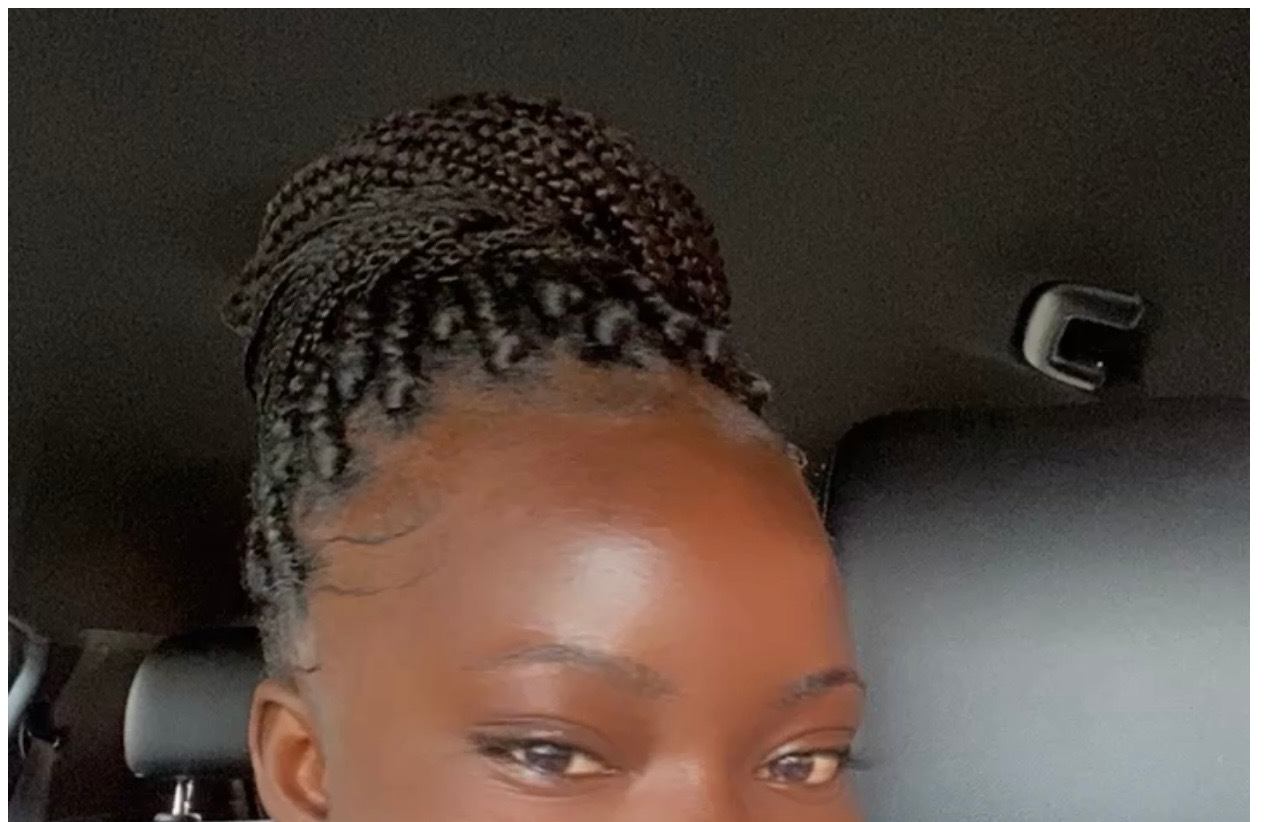
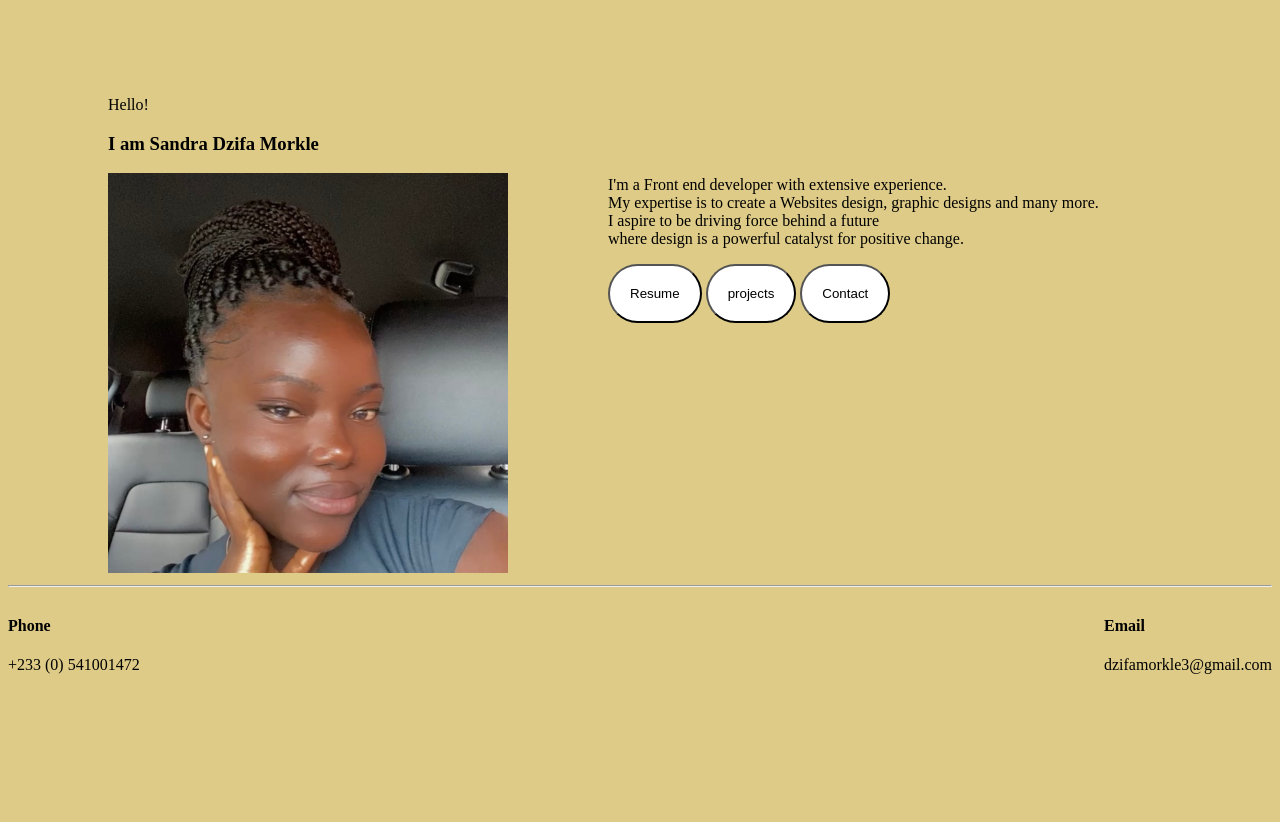
Before and after one commit to DzifaMorkle/domain-name, a plain HTML site: page dzifamorkle.html in a window 1280 px wide. Shown: the top 822 px of the page. After the commit the page ends 800 px from the top, so only its background shows below. Drawn offline with Linux system fonts and the light colour scheme.

Commit message:
porfolio edit

```diff
--- /dev/null
+++ b/dzifa.css
@@ -0,0 +1,35 @@
+img{
+    width: 400px;
+    height: 400px;
+
+
+}
+.game{
+    background-color: white;
+    border-radius: 200px;
+    padding: 20px
+}
+.soccer{
+    background-color: white;
+    border-radius: 200px;
+    padding: 20px;
+}
+.base{
+    background-color: white;
+    border-radius: 200px;
+    padding: 20px;
+}
+.field{
+    display: flex;
+    margin-left: 100px;
+    margin-top: 80px;
+
+
+
+}
+.grapes{
+    background-color:rgb(222, 203, 135)
+}
+.dot{
+    display: flex;
+    justify-content: space-between;
--- a/dzifamorkle.html
+++ b/dzifamorkle.html
@@ -3,13 +3,47 @@
   <head>
     <meta charset="UTF-8" />
     <meta name="viewport" content="width=device-width, initial-scale=1.0" />
-    <title>Document</title>
+    <title>dzidzi's portfolio</title>
+    <link rel="stylesheet" href="./dzifa.css" />
   </head>
-  <body>
-    <img src="dzi.jpg" alt="a picture of dzifa" />
-    <h1>SANDRA DZIFA MORKLE</h1>
-    <h4>Email: dzifamorkle3@gmail.com</h4>
-    <h4>Telephone: +233 (0)541001472</h4>
-    <h4>P.O.Box 11150 Accra North</h4>
+  <body class="grapes">
+    <div class="field">
+    <div>
+      <p>Hello!</p>
+      <h3>I am Sandra Dzifa Morkle</h3>
+
+      <img src="dzi.jpg" alt="a picture of dzifa" />
+    </div>
+    <div class="field">
+    <div>
+      <div>
+        <p>
+          I'm a Front end developer with extensive experience. <br />My
+          expertise is to create a Websites design, graphic designs and many
+          more.<br />
+          I aspire to be driving force behind a future <br />where design is a
+          powerful catalyst for positive change.
+        </p>
+      </div>
+      <div>
+        <button class="game">Resume</button> <button class="soccer">projects</button> <button class="base">Contact</button>
+
+
+        </div>
+      </div>
+    </div>
+  </div>
+  <hr>
+  <div class="dot">
+  <div>
+    <h4> Phone</h4>
+    <p>+233 (0) 541001472</p>
+  </div>
+  <div>
+    <h4>Email</h4>
+    <p>dzifamorkle3@gmail.com</p>
+  </div>
+</div>
+  </body>
   </body>
 </html>
```
